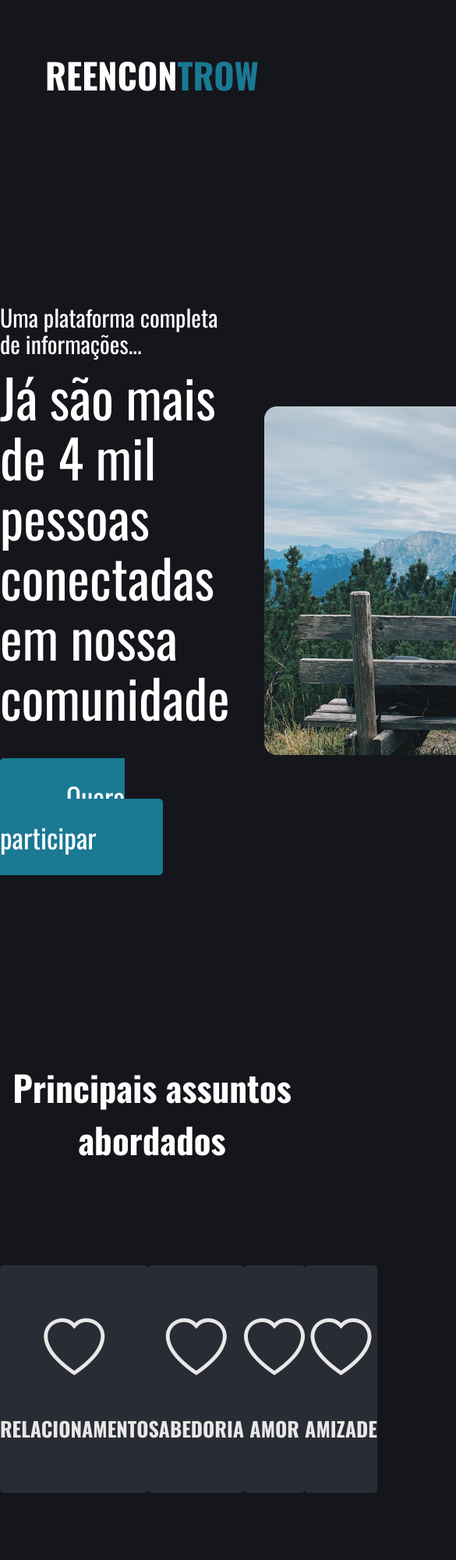
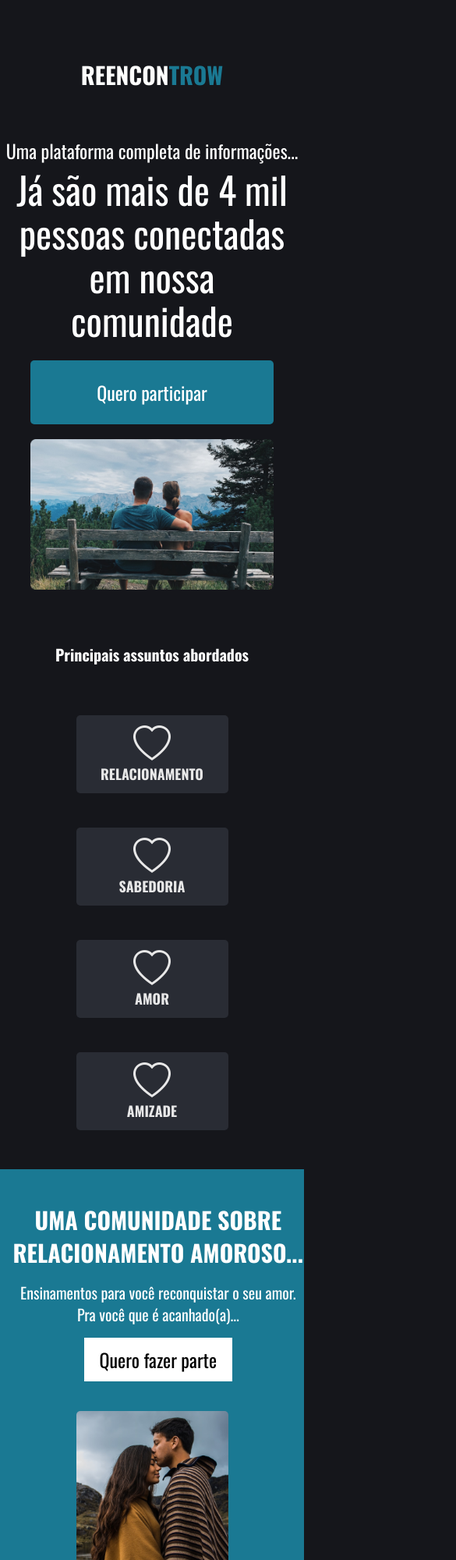
Before and after one commit to luanargolodev/reencontrow, a plain HTML site: page index.html in a window 390 px wide. Shown: the top 2000 px of the page at 78% size, 585 px wide, since content can reach past the window. Drawn offline with nearby package versions, Linux system fonts and the light colour scheme.

Commit message:
Adjust media queries

```diff
--- a/css/style.scss
+++ b/css/style.scss
@@ -76,6 +76,10 @@ body {
     span {
       color: #1a7993;
     }
+
+    @media (max-width: 1024px) {
+      font-size: 30px;
+    }
   }
 }
 
@@ -86,6 +90,12 @@ body {
     align-items: center;
     margin-top: 261px;
     gap: 44px;
+
+    @media (max-width: 1024px) {
+      margin-top: 50px;
+      flex-direction: column;
+      text-align: center;
+    }
 
     .content {
       h2 {
@@ -113,11 +123,37 @@ body {
         height: 97px;
         text-decoration: none;
       }
+
+      @media (max-width: 1024px) {
+        h2 {
+          font-size: 24px;
+          line-height: 28px;
+          margin-bottom: 8px;
+        }
+
+        p {
+          font-size: 48px;
+          line-height: 56px;
+          margin-bottom: 48px;
+          padding: 0 10px;
+        }
+
+        .btn {
+          font-size: 24px;
+          line-height: 32px;
+          color: #fff;
+        }
+      }
     }
 
     img {
       width: 724px;
       height: 447px;
+
+      @media (max-width: 1024px) {
+        width: 80%;
+        height: auto;
+      }
     }
   }
 
@@ -131,10 +167,23 @@ body {
       font-weight: 700;
     }
 
+    @media (max-width: 1024px) {
+      margin-top: 50px;
+
+      h3 {
+        font-size: 20px;
+      }
+    }
+
     .subjects {
       margin-top: 128px;
       display: flex;
       justify-content: space-around;
+
+      @media (max-width: 1024px) {
+        flex-direction: column;
+        margin-top: 0;
+      }
 
       .subject {
         width: 304px;
@@ -166,6 +215,24 @@ body {
           text-transform: uppercase;
           font-weight: 700;
         }
+
+        @media (max-width: 1024px) {
+          width: 50%;
+          height: 100px;
+          margin: 0 auto;
+          margin-top: 44px;
+          flex-direction: column;
+          gap: 0;
+
+          i {
+            font-size: 48px;
+          }
+
+          span {
+            font-size: 18px;
+            line-height: 28px;
+          }
+        }
       }
     }
   }
@@ -176,6 +243,20 @@ body {
     height: 643px;
     display: flex;
     justify-content: space-around;
+
+    @media (max-width: 1024px) {
+      height: auto;
+      margin-top: 50px;
+      flex-direction: column;
+      text-align: center;
+
+      img {
+        width: 50%;
+        margin: 20px auto;
+        border-radius: 5px;
+        margin-top: 50px;
+      }
+    }
 
     .content {
       padding-left: 4%;
@@ -204,6 +285,27 @@ body {
         height: 118px;
         padding: 27px 126px;
         margin-top: 82px;
+      }
+
+      @media (max-width: 1024px) {
+        h4 {
+          font-size: 30px;
+          line-height: 42px;
+          margin: 44px 0 16px 0;
+        }
+
+        p {
+          font-size: 20px;
+          line-height: 28px;
+          margin-bottom: 28px;
+        }
+
+        a.btn {
+          font-size: 24px;
+          line-height: 32px;
+          width: 100%;
+          padding: 10px 20px;
+        }
       }
     }
   }
@@ -259,6 +361,44 @@ body {
 
       margin: 0 auto;
     }
+
+    @media (max-width: 1024px) {
+      margin-top: 50px;
+
+      h5 {
+        width: 100%;
+        font-size: 24px;
+        line-height: 28px;
+        margin: 0 auto;
+        text-align: center;
+      }
+
+      form {
+        width: 80%;
+        margin: 0 auto;
+
+        input {
+          font-size: 18px;
+          line-height: 22px;
+          text-align: left;
+          color: #3e444d;
+          width: 100%;
+          text-transform: uppercase;
+          font-family: Oswald;
+          outline: none;
+          margin: 28px 0;
+          padding: 20px;
+        }
+      }
+
+      a.btn {
+        font-size: 24px;
+        line-height: 32px;
+        width: 80%;
+        padding: 10px 20px;
+        height: auto;
+      }
+    }
   }
 
   .footer {
@@ -286,5 +426,9 @@ body {
         cursor: pointer;
       }
     }
+
+    @media (max-width: 1024px) {
+      margin: 50px;
+    }
   }
 }
```
Also changed, not shown: css/style.css, 1 other file.
